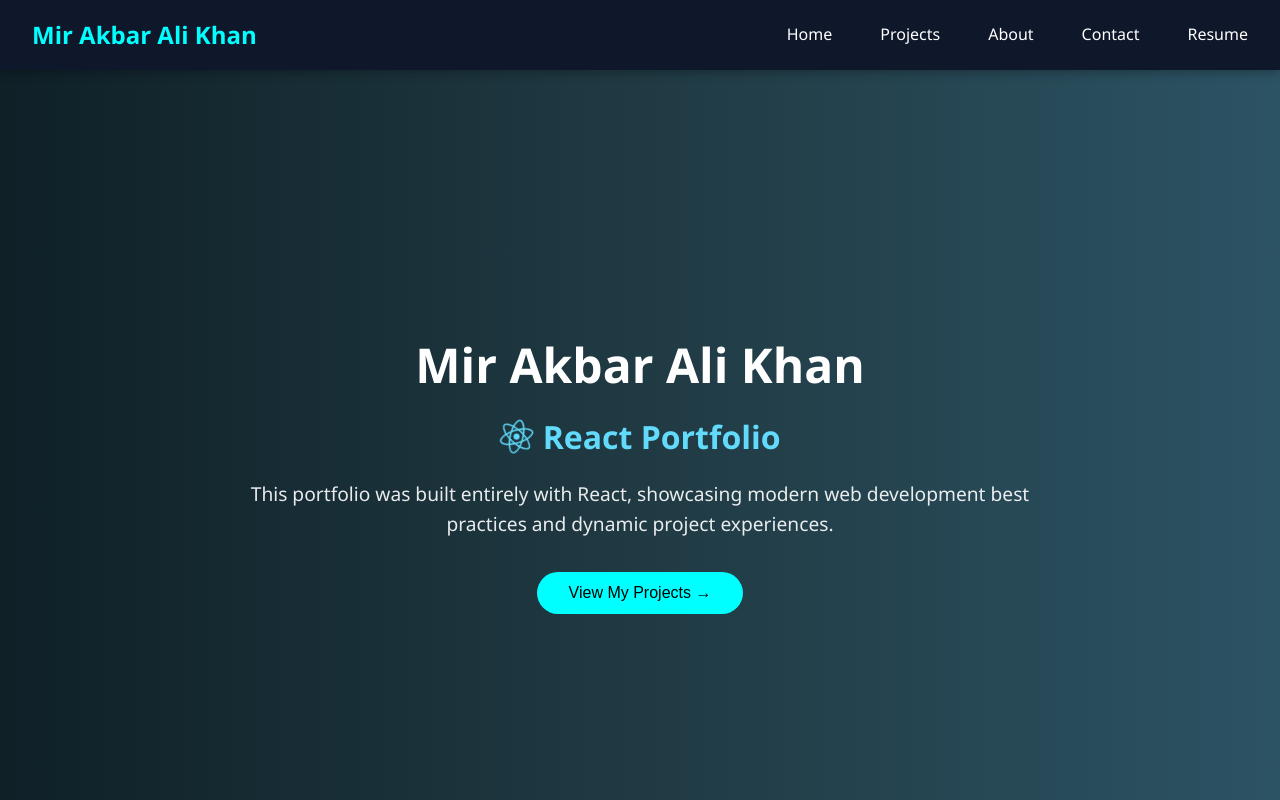
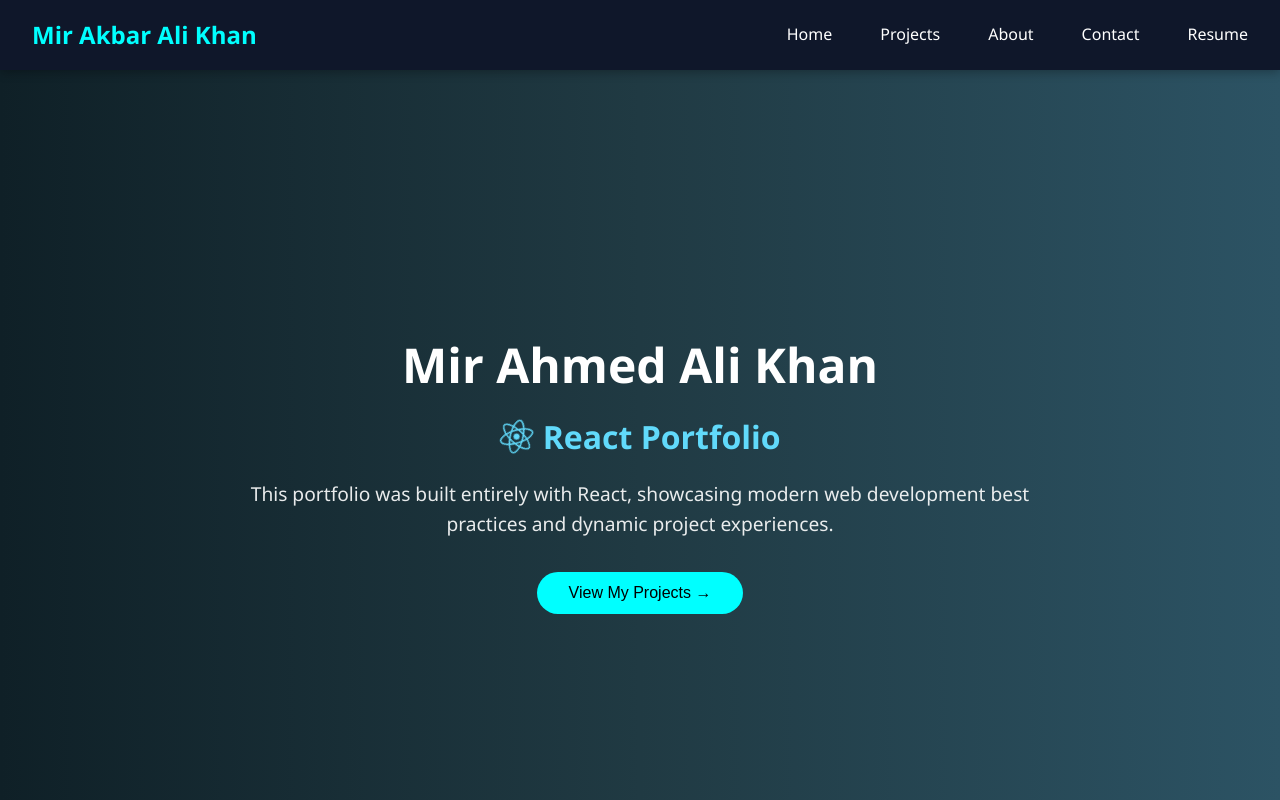
Before and after one commit to Khan4218/Mir-Akbar-Portfolio-react, a React (Vite) app: page / in a window 1280 px wide. Shown: the top 800 px of the page. Built offline with nearby package versions, Linux system fonts and the light colour scheme.

Commit message:
update 1

```diff
--- a/src/pages/Home.jsx
+++ b/src/pages/Home.jsx
@@ -12,7 +12,7 @@ const Home = () => {
   return (
     <section className="home-section">
       <div className="content-wrapper">
-        <h1 className="name">Mir Akbar Ali Khan</h1>
+        <h1 className="name">Mir Ahmed Ali Khan</h1>
 
         <h2 className="title react-title">
           <FaReact className="react-icon" />
```
